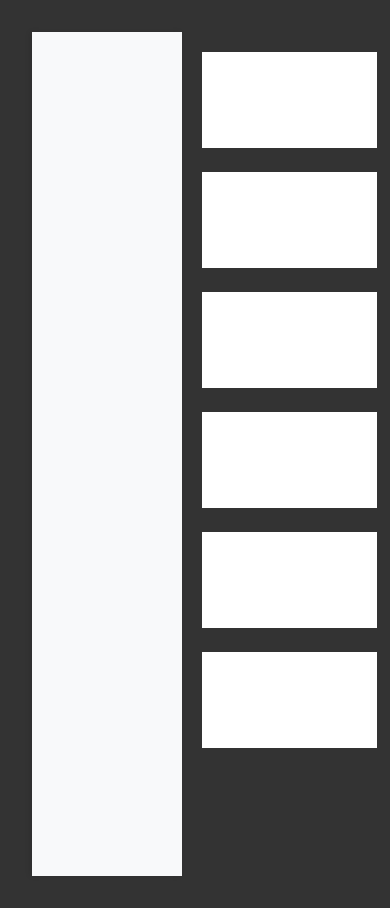
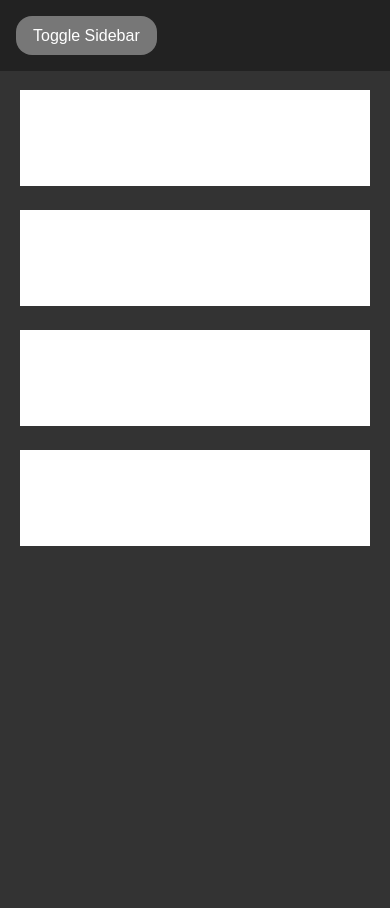
Before and after one commit to shin-justin/i-can-build, a plain HTML site: page layouts/sidebar-push/index.html in a window 390 px wide. After the commit the page ends 844 px from the top, so only its background shows below. Drawn offline with Linux system fonts and the light colour scheme.

Commit message:
feat(interactivity) add JavaScript to toggle sidebar

```diff
--- a/layouts/sidebar-push/index.html
+++ b/layouts/sidebar-push/index.html
@@ -5,30 +5,27 @@
     <meta charset="UTF-8">
     <meta name="viewport" content="width=device-width, initial-scale=1.0">
     <link rel="stylesheet" href="style.css">
-    <title>Sidebar Push Layout</title>
+    <title>Sidebar Toggle</title>
 </head>
 
 <body>
     <div id="root">
-        <div class="root-grid-container sidebar-visible">
-            <!-- <header>
-            <nav class="navbar">
-              <button class="button manage-btn">Manage</button>
-            </nav>
-          </header> -->
+        <div class="root-grid-container">
+            <aside class="sidebar"></aside>
+            <div class="navbar">
+                <button id="toggle-sidebar" class="button">Toggle Sidebar</button>
+            </div>
             <main class="container">
                 <div class="content-grid">
                     <div class="grid-item"></div>
                     <div class="grid-item"></div>
                     <div class="grid-item"></div>
                     <div class="grid-item"></div>
-                    <div class="grid-item"></div>
-                    <div class="grid-item"></div>
                 </div>
             </main>
-            <aside class="sidebar"></aside>
         </div>
     </div>
+    <script src="index.js"></script>
 </body>
 
 </html>
--- /dev/null
+++ b/layouts/sidebar-push/index.js
@@ -0,0 +1,9 @@
+// script.js
+document.addEventListener('DOMContentLoaded', () => {
+  const rootGrid = document.querySelector('.root-grid-container');
+  const toggleSidebarButton = document.getElementById('toggle-sidebar');
+
+  toggleSidebarButton.addEventListener('click', () => {
+    rootGrid.classList.toggle('sidebar-visible');
+  });
+});
--- a/layouts/sidebar-push/style.css
+++ b/layouts/sidebar-push/style.css
@@ -13,49 +13,38 @@ body {
 #root {
   max-width: 1280px;
   margin: 0 auto;
-  padding: 2rem;
-  text-align: center;
-  overflow-x: hidden;
   min-height: 100vh;
-}
-
-.button {
-  display: inline-block;
-  border-radius: 1rem;
-  border: 1px solid transparent;
-  padding: 0.6em 1em;
-  font-size: 1em;
-  font-weight: 500;
-  font-family: inherit;
-  background-color: var(--secondary-clr);
-  cursor: pointer;
-  transition: border-color 0.25s;
-  margin-right: 1rem;
-}
-
-.manage-btn {
-  background-color: #777;
-  color: white;
-  transition: background-color 0.3s, scale 0.15s;
 }
 
 .root-grid-container {
   display: grid;
-  grid-template-columns: 1fr;
-  justify-items: center;
+  grid-template-columns: minmax(0, 0) 1fr;
+  min-height: 100vh;
   transition: grid-template-columns 0.3s ease;
   transition: grid-template-columns 0.3s ease, -ms-grid-columns 0.3s ease;
-  width: 100%;
-  min-height: 100vh;
-  /* margin-top: 2rem; */
+}
+
+.navbar {
+  position: fixed;
+  top: 0;
+  left: 0;
+  right: 0;
+  background-color: #222;
+  padding: 1rem;
+  z-index: 100;
+}
+
+.sidebar {
+  background-color: #f8f9fa;
+  box-shadow: -2px 0 5px rgba(0, 0, 0, 0.1);
+}
+.sidebar-visible {
+  grid-template-columns: minmax(150px, 20rem) 1fr;
 }
 
 .container {
-  grid-column: 2;
-  grid-row: 1;
   padding: 20px;
-  width: 100%;
-  max-width: 1000px;
+  margin-top: 70px;
 }
 
 .content-grid {
@@ -69,43 +58,27 @@ body {
   background-color: #fff;
 }
 
-/* Sidebar will occupy the second column */
-.sidebar {
-  grid-column: 1;
-  grid-row: 1;
-  background-color: #f8f9fa;
-  width: 100%;
-  /* max-width: 300px; */
-  box-shadow: -2px 0 5px rgba(0, 0, 0, 0.1);
-  /* position: fixed;
-    right: 0;
-    top: 0;
-    bottom: 0; */
+.button {
+  display: inline-block;
+  border-radius: 1rem;
+  border: 1px solid transparent;
+  padding: 0.6em 1em;
+  font-size: 1em;
+  font-weight: 500;
+  background-color: #777;
+  color: white;
+  cursor: pointer;
+  margin-right: 1rem;
+  transition: background-color 0.3s ease;
 }
 
-/* Contents grid is responsive based on sidebar width */
-.sidebar-visible.root-grid-container {
-  /* Change sidebar max width to see main content layout change */
-  grid-template-columns: minmax(150px, 20rem) 1fr;
-}
-
-.navbar {
-  position: fixed;
-  top: 0;
-  left: 0;
-  right: 0;
-  padding: 1rem;
-  background-color: #222;
-  margin: 0 auto;
-  display: flex;
-  justify-content: flex-end;
-  z-index: 100;
+#toggle-sidebar {
+  display: inline-block;
 }
 
 /* Responsive behavior */
 @media (max-width: 768px) {
-  .sidebar-visible.root-grid-container {
-    grid-template-columns: minmax(150px, 200px);
-    /* Adjust sidebar width for smaller screens */
+  .sidebar-visible {
+    grid-template-columns: minmax(150px, 200px) 1fr;
   }
 }
```
